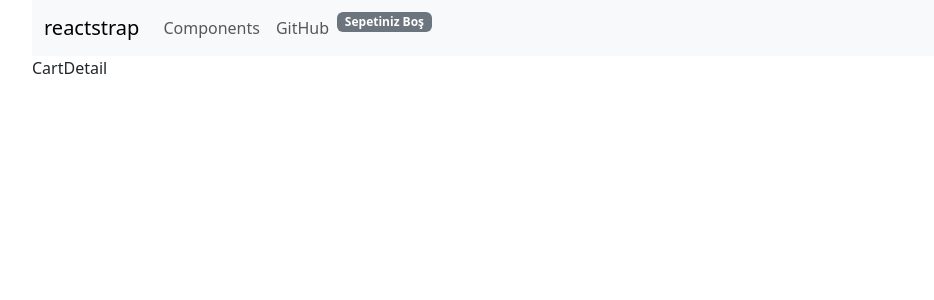
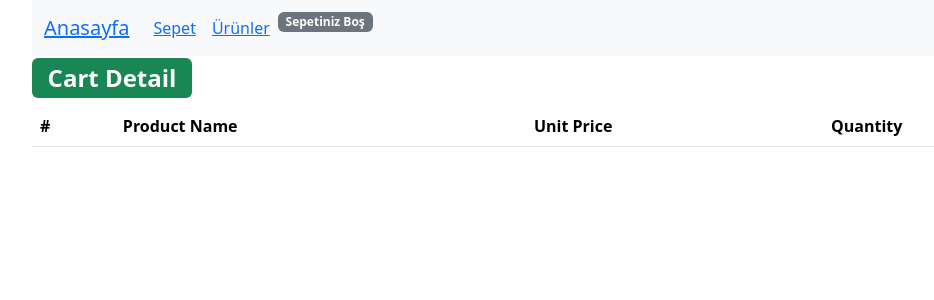
Before and after one commit to zekeriyabasan/react-workspace, a React (Create React App) app in the folder WebProgrammingWithREACT/northwind-redux/: page /cart in a window 1280 px wide. Shown: the top 300 px of the page, without its empty margins (50-984 px from the left). Built offline with nearby package versions, Linux system fonts and the light colour scheme.

Commit message:
add: CartDetail component

```diff
--- a/WebProgrammingWithREACT/northwind-redux/src/components/cart/CartDetail.js
+++ b/WebProgrammingWithREACT/northwind-redux/src/components/cart/CartDetail.js
@@ -3,10 +3,42 @@ import { connect } from 'react-redux'
 import { bindActionCreators } from 'redux'
 import * as cartActions from '../../redux/actions/cartActions'
 import 'bootstrap/dist/css/bootstrap.min.css';
+import alertify from 'alertifyjs'
+import { Badge } from 'reactstrap'
+import { Table, Button } from 'reactstrap';
 class CartDetail extends Component {
+  removeFromCart = (cartItem) => {
+    this.props.actions.removeFromCart(cartItem.product);
+    alertify.success(cartItem.product.productName + "sepetten çıkarıldı");
+
+  }
   render() {
     return (
-      <div>CartDetail</div>
+      <div><div><h2><Badge color='success'>Cart Detail</Badge></h2>
+        <Table info>
+          <thead>
+            <tr>
+              <th>#</th>
+              <th>Product Name</th>
+              <th>Unit Price</th>
+              <th>Quantity</th>
+              <th></th>
+            </tr>
+          </thead>
+          <tbody>
+            {this.props.cart.map(cartItem => (
+              <tr>
+                <th scope="row">{cartItem.product.id}</th>
+                <td>{cartItem.product.productName}</td>
+                <td>{cartItem.product.unitPrice}</td>
+                <td>{cartItem.quantity}</td>
+                <td><Button onClick={() => this.removeFromCart(cartItem)} color="danger">sil</Button></td>
+              </tr>
+            ))}
+
+          </tbody>
+        </Table>
+      </div></div>
     )
   }
 }
--- a/WebProgrammingWithREACT/northwind-redux/src/components/cart/CartSummary.js
+++ b/WebProgrammingWithREACT/northwind-redux/src/components/cart/CartSummary.js
@@ -2,6 +2,8 @@ import React, { Component } from 'react'
 import { connect } from 'react-redux'
 import { bindActionCreators } from 'redux'
 import * as cartActions from '../../redux/actions/cartActions'
+import {Link} from 'react-router-dom'
+import alertify from 'alertifyjs'
 import {
     UncontrolledDropdown,
     DropdownToggle,
@@ -13,6 +15,12 @@ import {
 import 'bootstrap/dist/css/bootstrap.min.css';
 
 class CartSummary extends Component {
+    removeFromCart = (cartItem) => {
+        this.props.actions.removeFromCart(cartItem.product);
+        alertify.success(cartItem.product.productName + "sepetten çıkarıldı");
+
+      }
+
     renderWhenEmptyCart() {
         return (
             <Badge>Sepetiniz Boş</Badge>
@@ -28,13 +36,13 @@ class CartSummary extends Component {
                     {this.props.cart.map(cartItem => (
                         <DropdownItem>{cartItem.product.productName}
                             <Badge>{cartItem.quantity}</Badge>
-                            <Badge onClick={()=>this.props.actions.removeFromCart(cartItem.product)} color='danger'> -</Badge>
+                            <Badge onClick={()=>this.removeFromCart(cartItem)} color='danger'> -</Badge>
                         </DropdownItem>
                     ))}
 
 
                     <DropdownItem divider />
-                    <DropdownItem>Temizle</DropdownItem>
+                    <DropdownItem><Link to={"/cart"}>Sepete Git</Link></DropdownItem>
                 </DropdownMenu>
             </UncontrolledDropdown>
         )
--- a/WebProgrammingWithREACT/northwind-redux/src/components/navi/Navi.js
+++ b/WebProgrammingWithREACT/northwind-redux/src/components/navi/Navi.js
@@ -13,6 +13,7 @@ import {
   DropdownToggle,
   DropdownMenu,
   DropdownItem } from 'reactstrap';
+import { Link } from 'react-router-dom';
 
  class Navi extends React.Component {
   constructor(props) {
@@ -32,15 +33,15 @@ import {
     return (
       <div>
         <Navbar color="light" light expand="md">
-          <NavbarBrand href="/">reactstrap</NavbarBrand>
+          <NavbarBrand ><Link to={'/'}>Anasayfa</Link></NavbarBrand>
           <NavbarToggler onClick={this.toggle} />
           <Collapse isOpen={this.state.isOpen} navbar>
             <Nav className="ml-auto" navbar>
               <NavItem>
-                <NavLink href="/components/">Components</NavLink>
+                <NavLink><Link to={'/cart/'}>Sepet</Link></NavLink>
               </NavItem>
               <NavItem>
-                <NavLink href="https://github.com/reactstrap/reactstrap">GitHub</NavLink>
+                <NavLink ><Link to={'/products/'}>Ürünler</Link></NavLink>
               </NavItem>
               <CartSummary/>
             </Nav>
```
Lines whose indentation alone changed are shown as unchanged.
